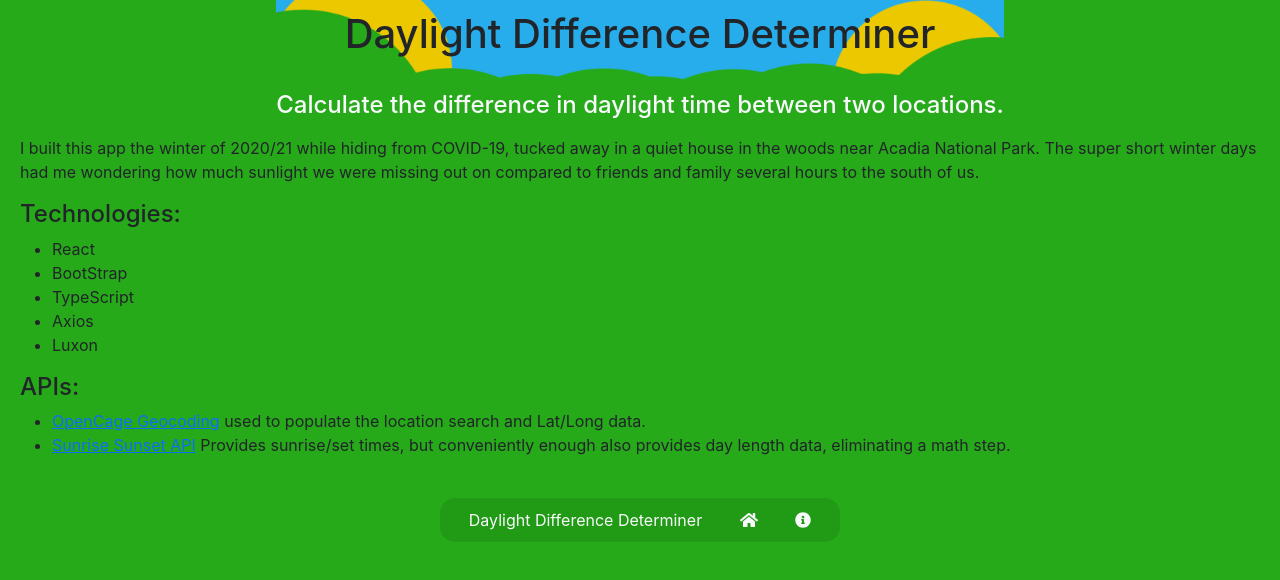
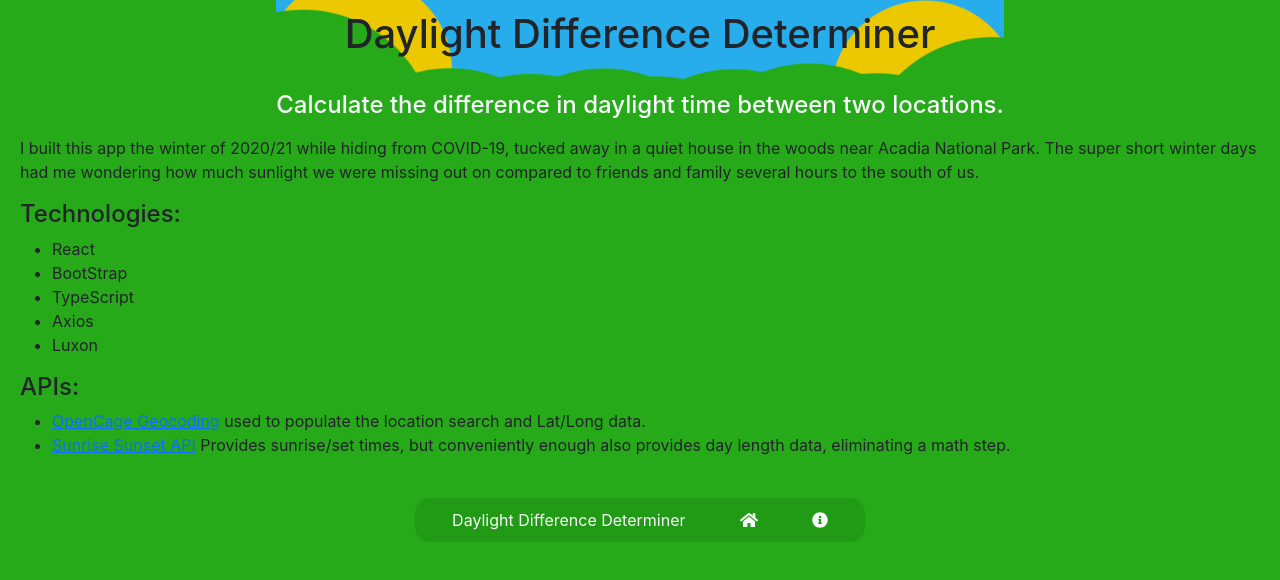
Before and after one commit to keiththarp/daylight-difference, a React (Create React App) app: page /daylight-difference/about in a window 1280 px wide. Shown: the top 580 px of the page. Built offline with nearby package versions, Linux system fonts and the light colour scheme.

Commit message:
fixed menu width styling

```diff
--- a/src/App.tsx
+++ b/src/App.tsx
@@ -8,7 +8,7 @@
 
 function App() {
   return (
-    <div className="App col d-flex flex-column justify-content-center align-items-center">
+    <div className="App d-flex flex-column align-items-center">
       <Router basename="/daylight-difference">
         <AppHeader />
         <div className="main-container">
--- a/src/components/components.css
+++ b/src/components/components.css
@@ -8,7 +8,8 @@
 }
 
 div.menu-container {
-  min-width: 400px;
+  width: 100%;
+  max-width: 450px;
   background-color: #219b16;
   border-radius: 15px;
   padding: 10px 10px;
```
